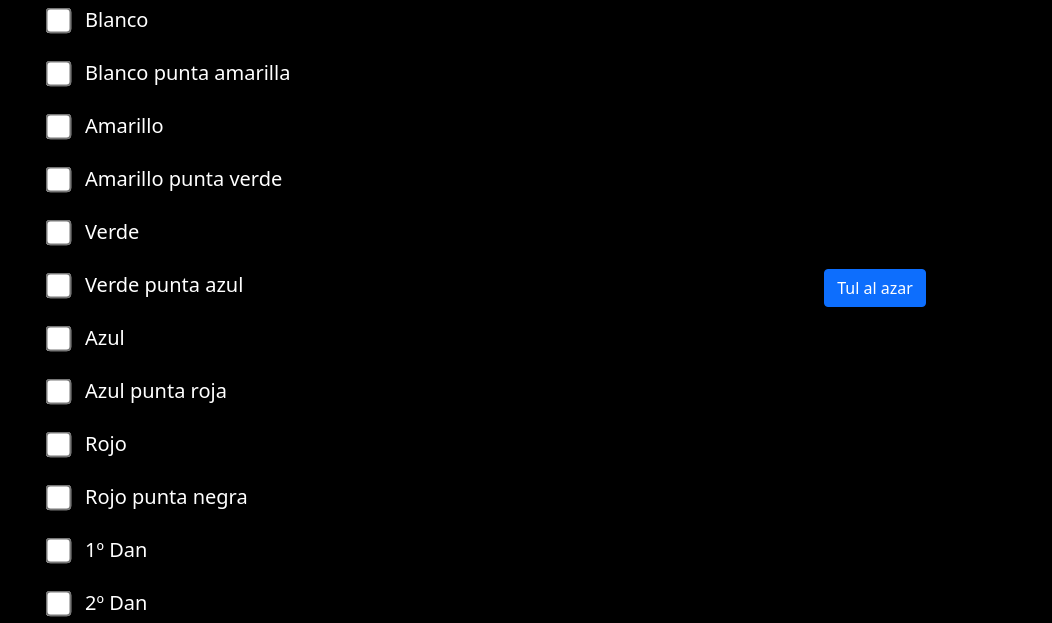
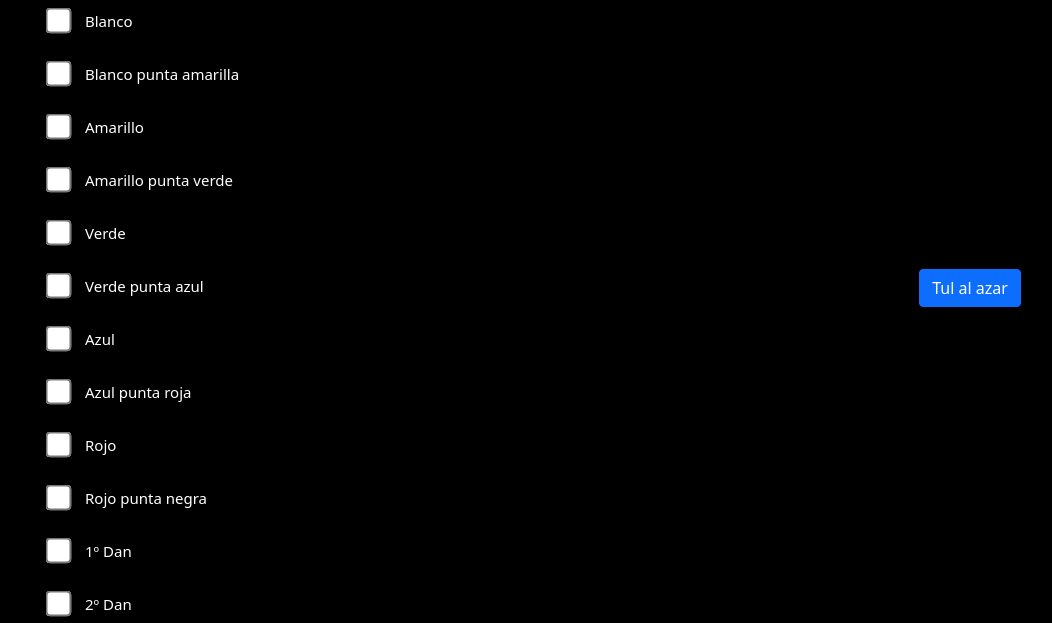
Before and after one commit to estebanpiazza/tulAzar, a plain HTML site: page index.html in a window 1280 px wide. Shown: the part 54-677 px from the top of the page, without its empty margins (50-1102 px from the left). Drawn offline with nearby package versions, Linux system fonts and the light colour scheme.

Commit message:
cambios css

```diff
--- a/index.html
+++ b/index.html
@@ -8,7 +8,7 @@
     <link href="https://cdn.jsdelivr.net/npm/bootstrap@5.1.3/dist/css/bootstrap.min.css" rel="stylesheet" integrity="sha384-1BmE4kWBq78iYhFldvKuhfTAU6auU8tT94WrHftjDbrCEXSU1oBoqyl2QvZ6jIW3" crossorigin="anonymous">
     <style>
         input{margin:20px}
-        label{font-size: 20px;}
+        label{font-size: 15px;}
         body{
             background-color: black;
         }
@@ -23,7 +23,7 @@
    <div class="container">
        <div class="row">
 
-           <div class="col">
+           <div class="col-8">
                <h1> Cinturones</h1><br>
             <input type="checkbox" id="blanco"><label for="blanco"> Blanco</label><br>
             <input type="checkbox" id="blancopuntaamarilla"><label for="blancopuntaamarilla"> Blanco punta amarilla</label><br>
@@ -38,7 +38,7 @@
             <input type="checkbox" id="1dan"><label for="1dan"> 1º Dan</label><br>
             <input type="checkbox" id="2dan"><label for="2dan"> 2º Dan</label><br>
         </div>
-            <div class="col" style="display: flex;
+            <div class="col-4" style="display: flex;
             align-items: center;
             justify-content: center;">
             <button class="btn btn-primary" onclick="azar()">Tul al azar</button>
```
